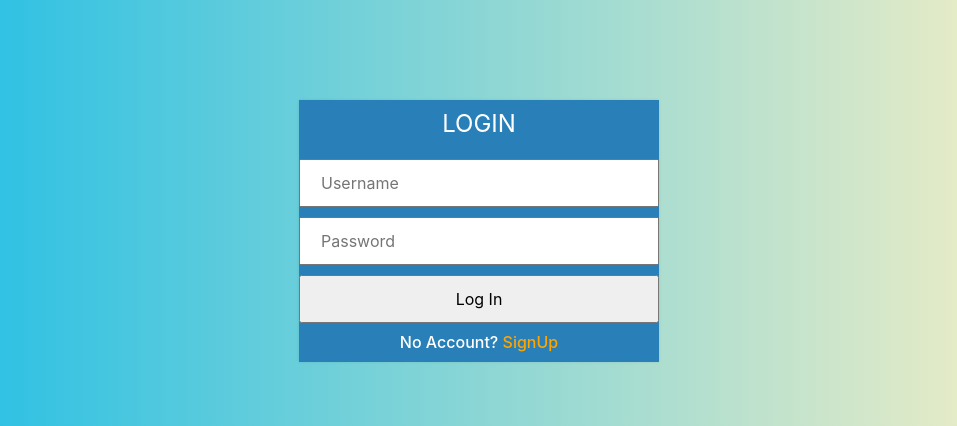
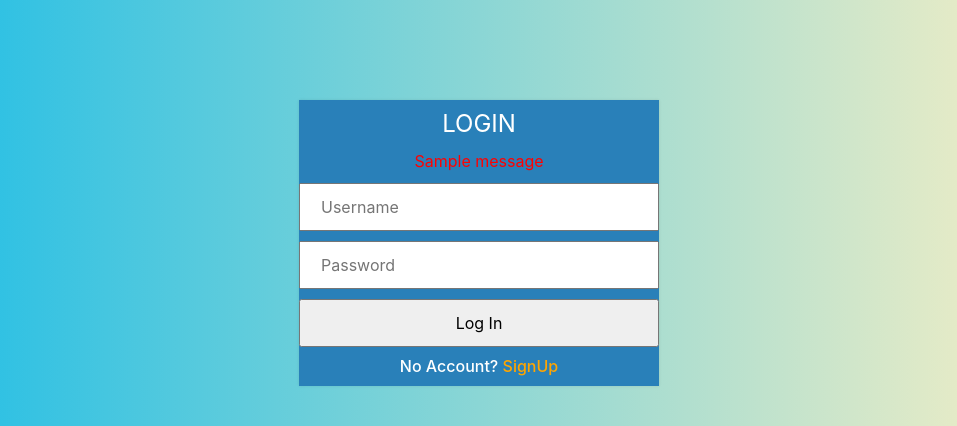
Before and after one commit to abhijeetgurle/quantiphi-assignments, a Django app: page / in a window 1280 px wide. Shown: the top 426 px of the page, without its empty margins (161-1118 px from the left). Run offline with Django 3.2, Linux system fonts and the light colour scheme; tables that the repository leaves empty hold one stand-in row (values such as "Sample post"); one stand-in notice (Sample message) is shown; some libraries are stand-ins or nearby versions.

Commit message:
added error messages when failed to login or signup

```diff
--- a/assignment-2/todolist/static/css/login.css
+++ b/assignment-2/todolist/static/css/login.css
@@ -39,3 +39,8 @@ body {
 #login-form h6 a {
 	color: orange;
 }
+
+.error-message {
+	text-align: center;
+	color: red;
+}
--- a/assignment-2/todolist/templates/todolist/login.html
+++ b/assignment-2/todolist/templates/todolist/login.html
@@ -12,6 +12,12 @@
 	<div id="login-form">
 		<form method="POST" action="">{% csrf_token %}
 			<h1>Login</h1>
+			<div class="error-message">
+				{% for message in messages %}
+					{{ message }}
+				{% endfor %}
+			</div>
+
 			<input type="text" name="username" placeholder="Username" required>
 			<input type="password" name="password" placeholder="Password" required>
 			<input type="submit" value="Log In">
--- a/assignment-2/todolist/templates/todolist/signup.html
+++ b/assignment-2/todolist/templates/todolist/signup.html
@@ -12,6 +12,11 @@
 	<div id="login-form">
 		<form method="POST">{% csrf_token %}
 			<h1>Sign Up</h1>
+			<div class="error-message">
+				{% for message in messages %}
+					{{ message }}
+				{% endfor %}
+			</div>
 			{{ form.as_p }}
 			<input type="submit" value="Sign Up">
 			<h6>Already have Account? <a href="{%url 'login_user' %}">LogIn</a></h6>
--- a/assignment-2/todolist/views.py
+++ b/assignment-2/todolist/views.py
@@ -4,6 +4,7 @@ from django.contrib.auth import authenticate, login, logout
 from .models import Task
 from django.contrib.auth.forms import UserCreationForm
 from django.views.decorators.csrf import csrf_exempt
+from django.contrib import messages
 
 # Create your views here.
 def login_user(request):
@@ -16,6 +17,9 @@ def login_user(request):
 			if user.is_active:
 				login(request, user)
 				return HttpResponseRedirect('/index')
+		else:
+			messages.error(request,'Username or Password not correct')
+			return HttpResponseRedirect('/')
 
 	return render(request, 'todolist/login.html', {})
 
@@ -35,6 +39,11 @@ def signup(request):
 			user = authenticate(username=username, password=raw_password)
 			login(request, user)
 			return HttpResponseRedirect('/index')
+
+		else:
+			messages.error(request,'Failed to Signup. Please make sure you have matched all criteria.')
+			return HttpResponseRedirect('/signup')
+
 	else:
 		form = UserCreationForm()
 	return render(request, 'todolist/signup.html', {'form': form})
```
